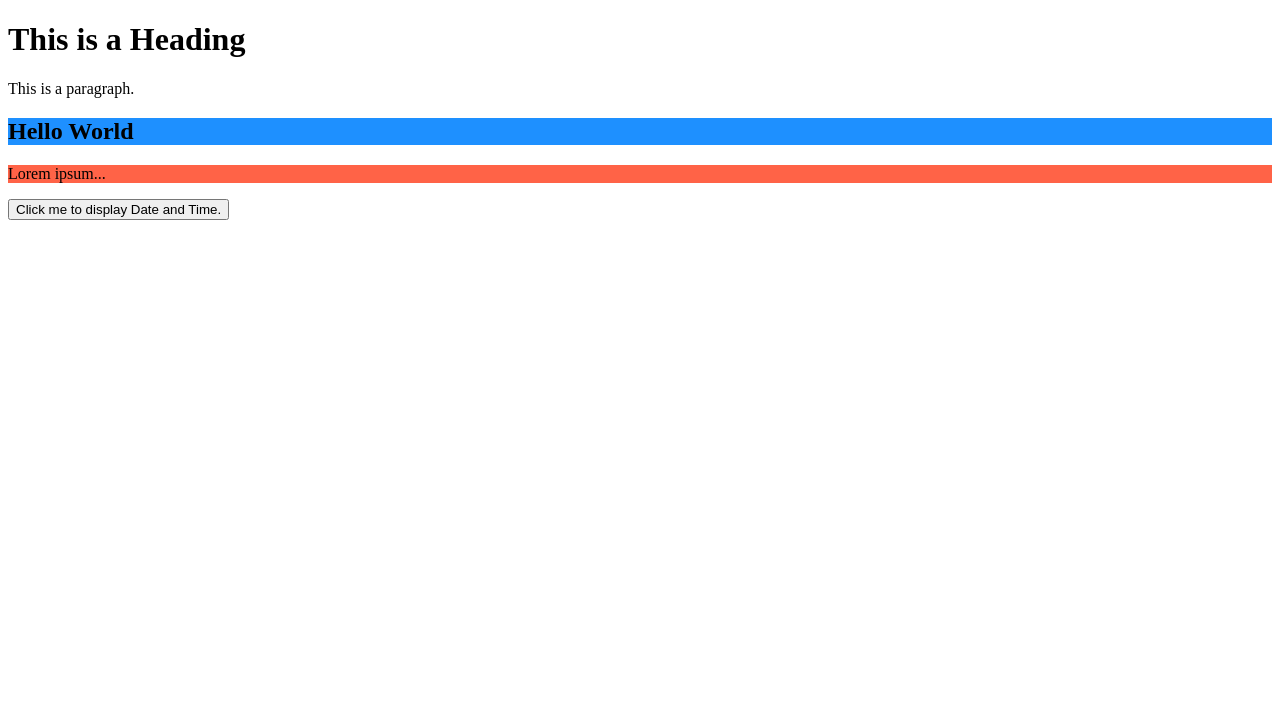
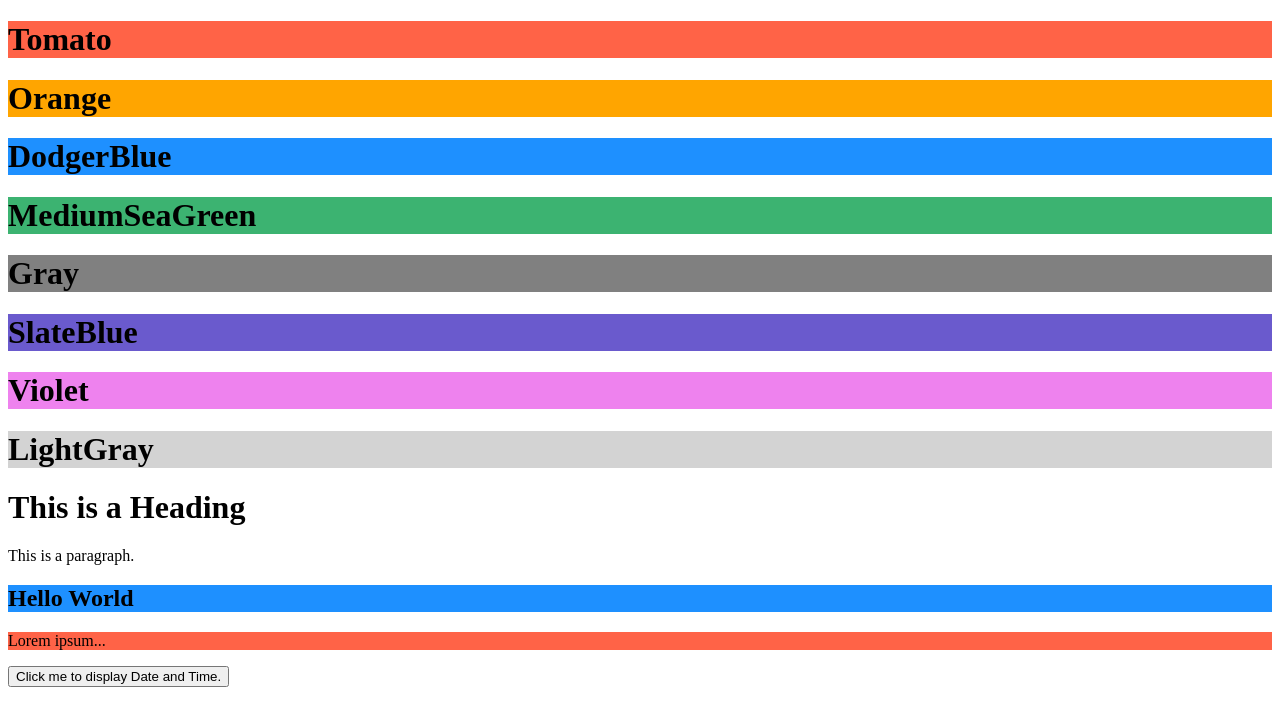
Before and after one commit to minyihu/minyihu.github.io, a plain HTML site: page index.html in a window 1280 px wide. Drawn offline with Linux system fonts and the light colour scheme.

Commit message:
Update index.html

```diff
--- a/index.html
+++ b/index.html
@@ -5,6 +5,14 @@
   </head>
 
   <body>
+    <h1 style="background-color:Tomato;">Tomato</h1>
+<h1 style="background-color:Orange;">Orange</h1>
+<h1 style="background-color:DodgerBlue;">DodgerBlue</h1>
+<h1 style="background-color:MediumSeaGreen;">MediumSeaGreen</h1>
+<h1 style="background-color:Gray;">Gray</h1>
+<h1 style="background-color:SlateBlue;">SlateBlue</h1>
+<h1 style="background-color:Violet;">Violet</h1>
+<h1 style="background-color:LightGray;">LightGray</h1>
 
     <h1>This is a Heading</h1>
     <p>This is a paragraph.</p>
```
